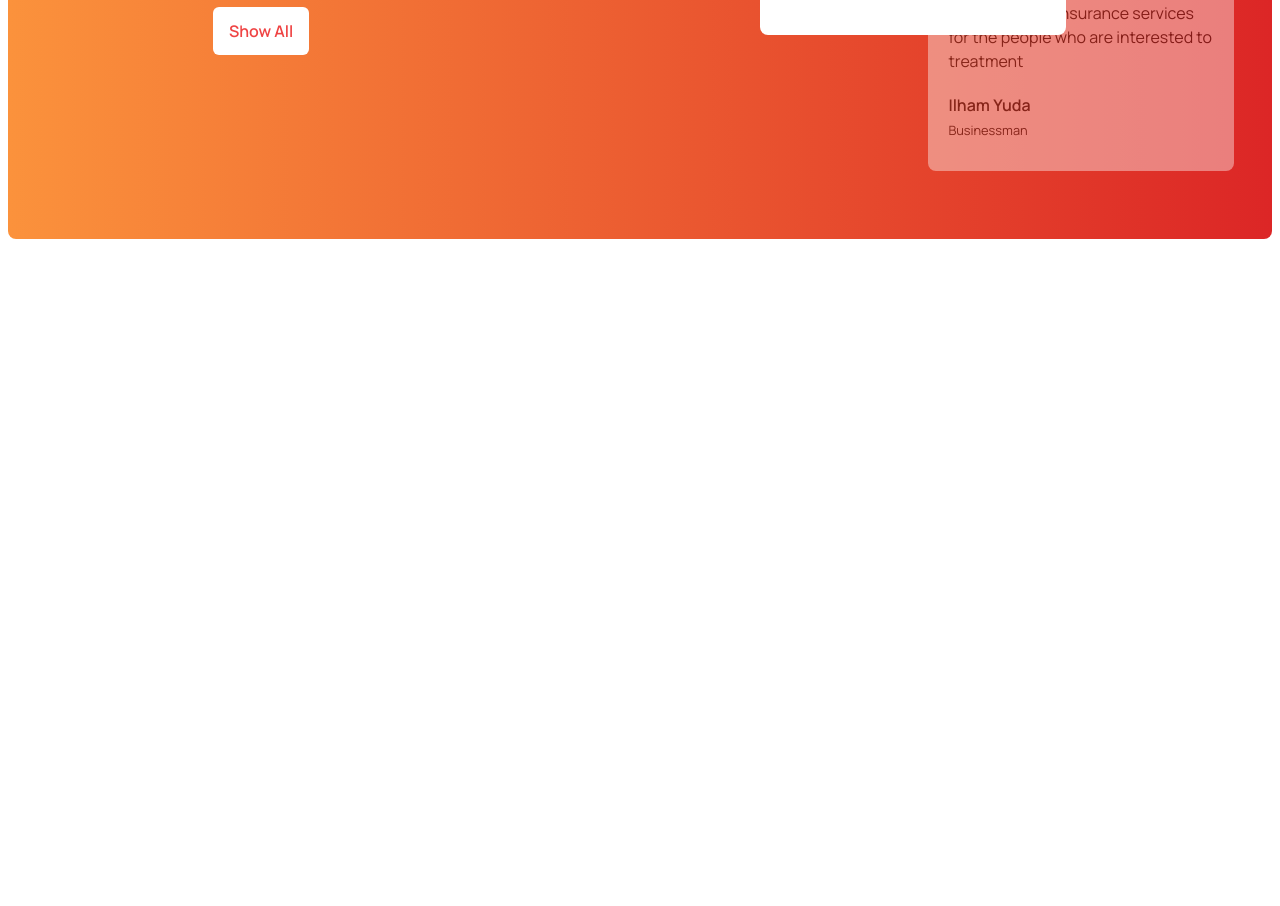
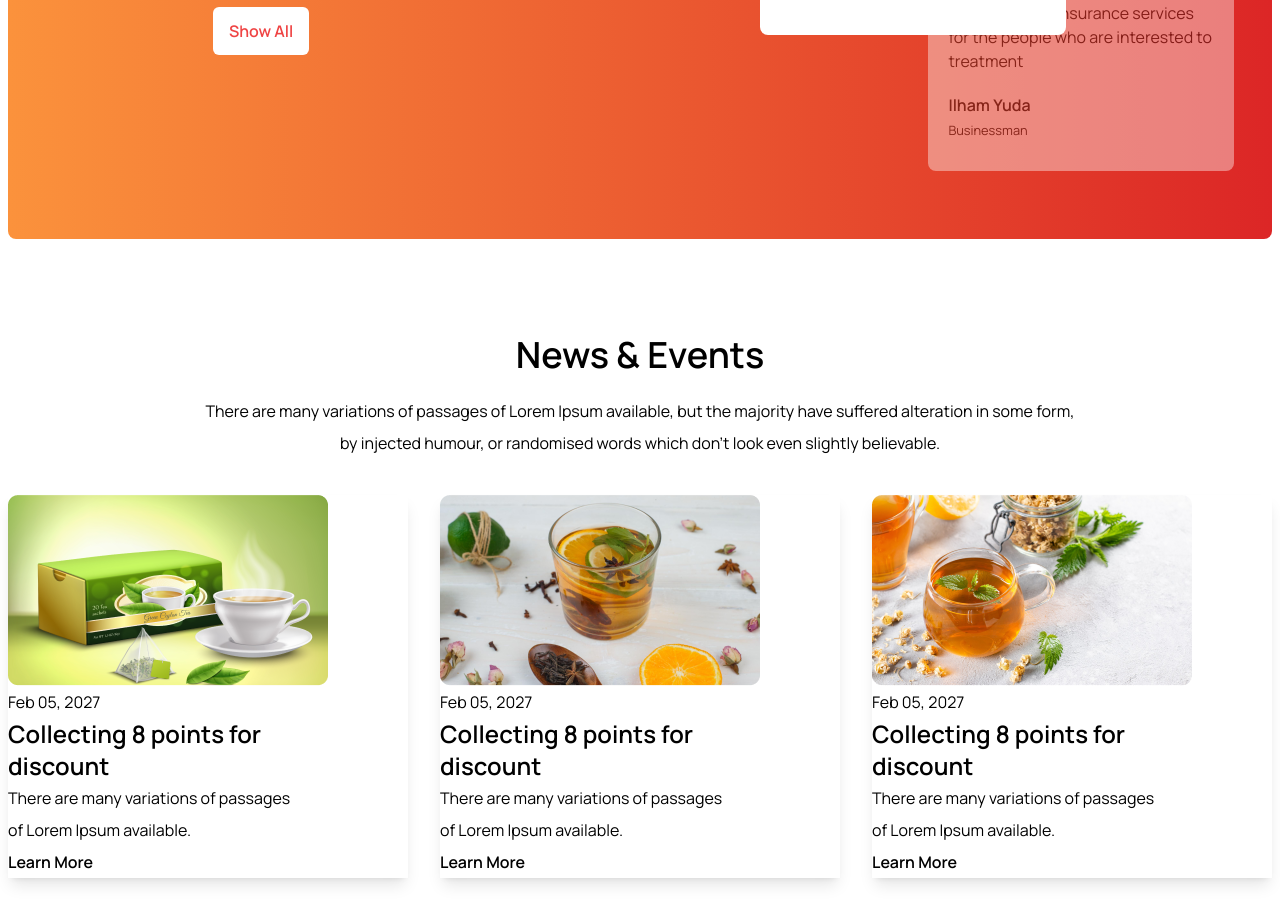
Before and after one commit to NaimurAlltime/tea-house-with-tailwind, a plain HTML site: page index.html in a window 1280 px wide. Shown: the part 2369-3275 px from the top of the page. Before the commit the page ends 2616 px from the top, so only its background shows below. Drawn offline with nearby package versions, Linux system fonts and the light colour scheme.

Commit message:
news section added

```diff
--- a/index.html
+++ b/index.html
@@ -223,6 +223,56 @@
          </div>
         </section>
         <!-- Great Tea section end -->
+
+        <!-- news section start -->
+        <section class="mt-24">
+          <div class="space-y-4 leading-8">
+            <div class="text-center">
+              <h2 class="font-extrabold text-4xl">News & Events</h2>
+              <p class="mt-5">
+                There are many variations of passages of Lorem Ipsum available, but the majority have suffered alteration in some form,
+                <br>
+                by injected humour, or randomised words which don't look even slightly believable.
+              </p>
+            </div>
+            <div class="py-5 grid md:grid-cols-2 items-center lg:grid-cols-3 gap-8">
+              <div class="shadow-lg">
+                 <img src="images/news-1.png" alt="">
+                 <div class="w-3/4">
+                  <p>Feb 05, 2027</p>
+                  <h4 class="text-2xl font-extrabold">Collecting 8 points for discount</h4>
+                  <p>
+                   There are many variations of passages of Lorem Ipsum available.
+                  </p>
+                  <button class="font-bold">Learn More</button>
+                 </div>
+              </div>
+              <div class="shadow-lg">
+                 <img src="images/news-2.png" alt="">
+                 <div class="w-3/4">
+                  <p>Feb 05, 2027</p>
+                 <h4 class="text-2xl font-extrabold">Collecting 8 points for discount</h4>
+                 <p>
+                  There are many variations of passages of Lorem Ipsum available.
+                 </p>
+                 <button class="font-bold">Learn More</button>
+                 </div>
+              </div>
+              <div class="shadow-lg">
+                 <img src="images/news-3.png" alt="">
+                <div class="w-3/4">
+                  <p>Feb 05, 2027</p>
+                  <h4 class="text-2xl font-extrabold">Collecting 8 points for discount</h4>
+                  <p>
+                   There are many variations of passages of Lorem Ipsum available.
+                  </p>
+                  <button class="font-bold">Learn More</button>
+                </div>
+              </div>
+            </div>
+          </div>
+        </section>
+        <!-- news section end -->
     </main>
     <footer>
 
```
